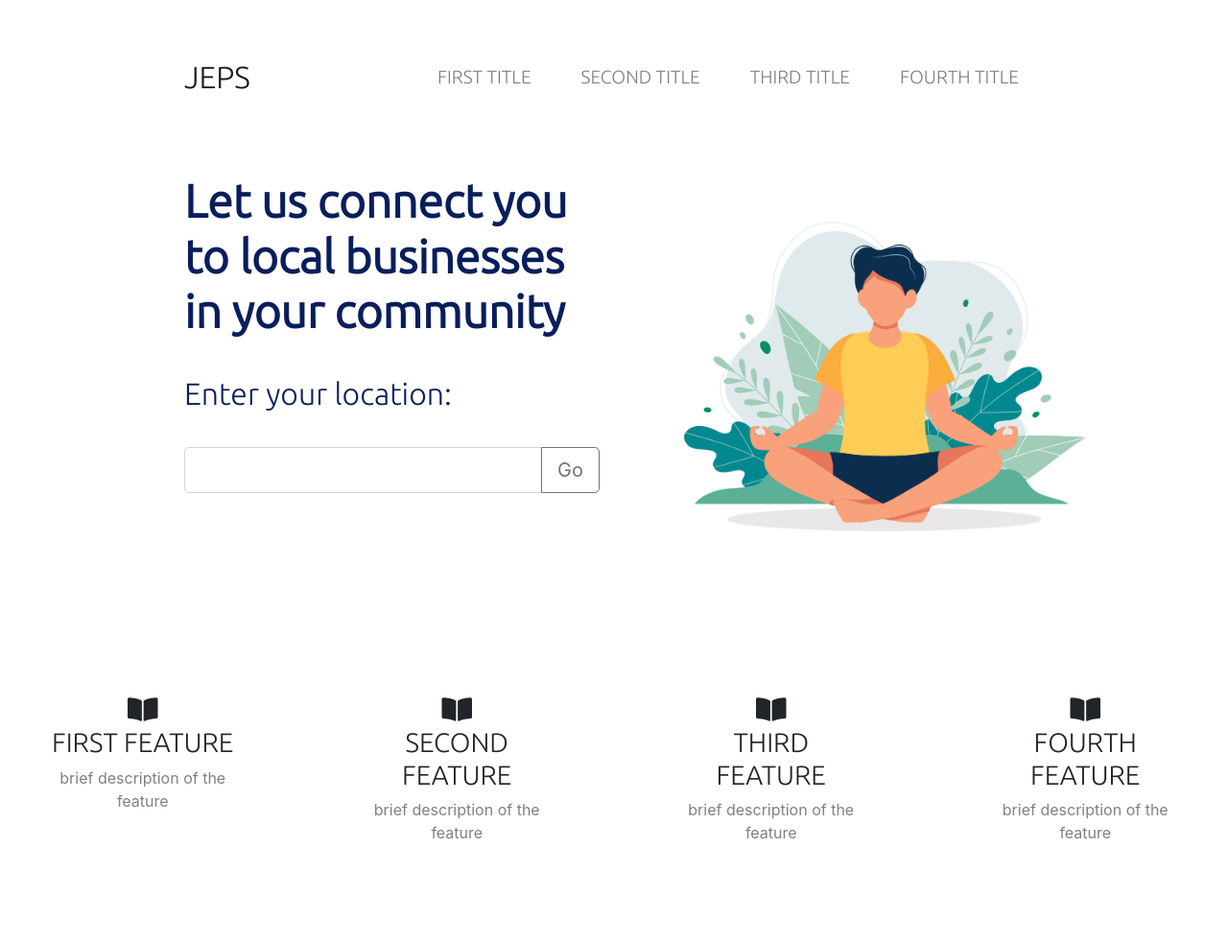
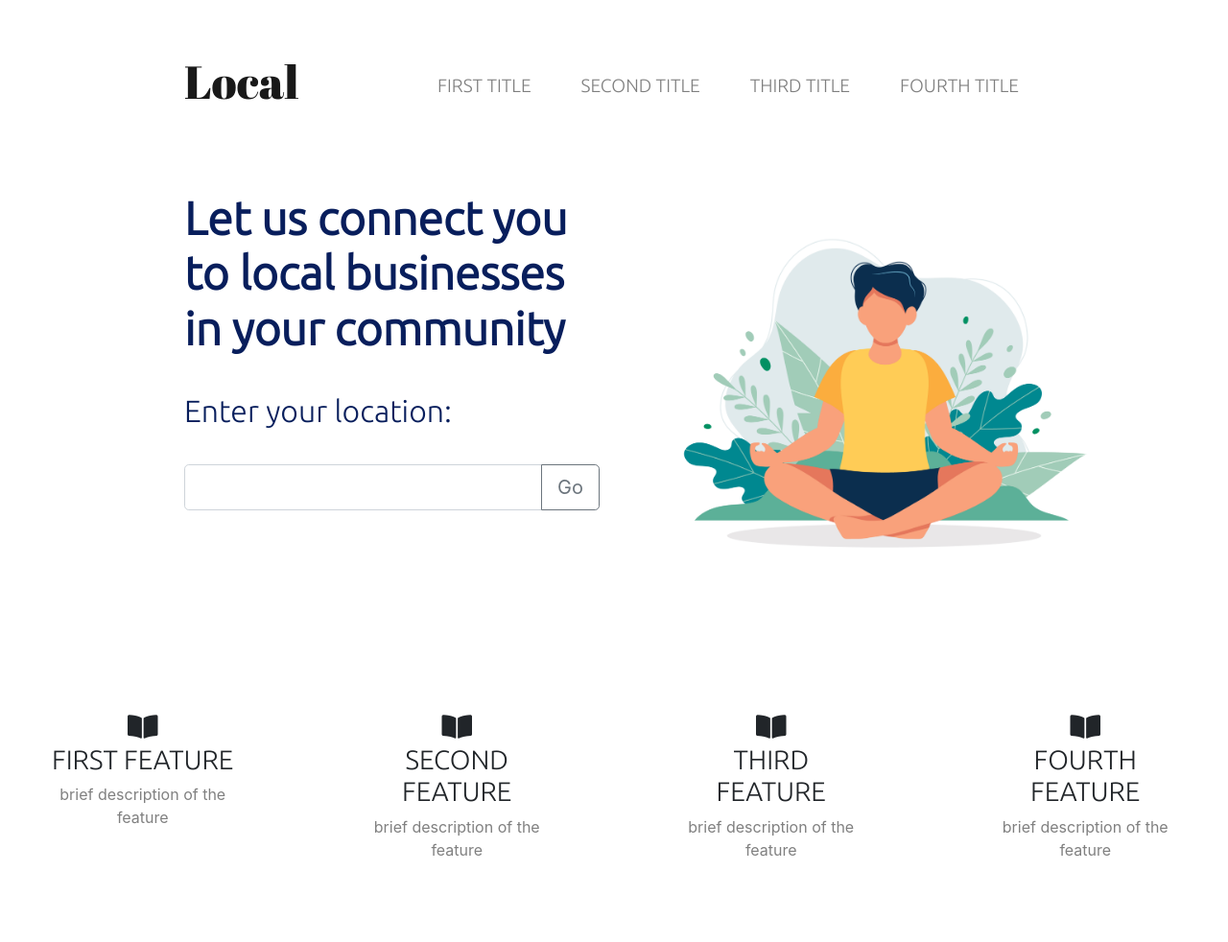
Before and after one commit to mackayem/nwHacks2021-localBusinessApp, a plain HTML site: page index.html in a window 1280 px wide. Shown: the top 982 px of the page at 96% size. Drawn offline with nearby package versions, Linux system fonts and the light colour scheme.

Commit message:
Adds working title (Local) and working font to splash page

```diff
--- a/index.html
+++ b/index.html
@@ -9,9 +9,9 @@
 
       <!-- Google fonts (kindly put in fonts of your choice)-->
       <link rel="preconnect" href="https://fonts.gstatic.com" />
-      <link rel="preconnect" href="https://fonts.gstatic.com" />
       <link href="https://fonts.googleapis.com/css2?family=Montserrat&display=swap" rel="stylesheet" />
       <link href="https://fonts.googleapis.com/css2?family=Ubuntu:wght@300&display=swap" rel="stylesheet" />
+      <link href="https://fonts.googleapis.com/css2?family=Abril+Fatface&display=swap" rel="stylesheet" />
 
       <!-- Font awesome CDN-->
       <link rel="stylesheet" href="https://cdnjs.cloudflare.com/ajax/libs/font-awesome/5.14.0/css/all.min.css" integrity="sha512-1PKOgIY59xJ8Co8+NE6FZ+LOAZKjy+KY8iq0G4B3CyeY6wYHN3yt9PW0XpSriVlkMXe40PTKnXrLnZ9+fkDaog==" crossorigin="anonymous" />
@@ -19,7 +19,7 @@
       <!-- Bootstrap CSS -->
       <link rel="stylesheet" href="https://cdn.jsdelivr.net/npm/bootstrap@4.5.3/dist/css/bootstrap.min.css" integrity="sha384-TX8t27EcRE3e/ihU7zmQxVncDAy5uIKz4rEkgIXeMed4M0jlfIDPvg6uqKI2xXr2" crossorigin="anonymous" />
 
-      <title>ENTER TITLE</title>
+      <title>LOCAL</title>
 
       <!-- insert favicon of your choice -->
       <link rel="shortcut icon" type="image/ico" href="#" />
@@ -28,6 +28,8 @@
       <link rel="stylesheet" href="styles.css" />
   </head>
 <!-- head section ends -->
+
+
 
 <body>
 <!-- first section for the main page starts -->
@@ -40,15 +42,12 @@
           <!-- Nav Bar (kindly add features of your choice)-->
 
           <nav class="navbar navbar-expand-lg navbar-light">
-
-              <a class="navbar-brand" href="#">JEPS</a>
-
+              <a class="navbar-brand" href="#"><h4>Local</h4></a>
               <button class="navbar-toggler" type="button" data-toggle="collapse" data-target="#navbarSupportedContent" aria-controls="navbarSupportedContent" aria-expanded="false" aria-label="Toggle navigation">
                 <span class="navbar-toggler-icon"></span>
               </button>
 
               <div class="collapse navbar-collapse" id="navbarContent">
-
                 <!-- nav bar items listed -->
                 <!-- href inserted for scrolling to the desired location on the main page -->
                 <ul class="navbar-nav ml-auto">
@@ -157,7 +156,7 @@
   </section>
   <!-- section ends -->
 
-  <!-- bootstrap cards -->
+  <!-- bootstrap cards to display queried results -->
   <section id="contribute">
       <div>
           <div class="card-deck mb-3 text-center">
--- a/styles.css
+++ b/styles.css
@@ -14,7 +14,12 @@ h2 {
 }
 
 h3 {
-    font-family: "Ubuntu", sans-serif;
+  font-family: "Ubuntu", sans-serif;
+}
+
+h4 {
+  font-size: 3rem;
+  font-family: "Abril Fatface", cursive;
 }
 
 p {
```
Lines whose indentation alone changed are shown as unchanged.
